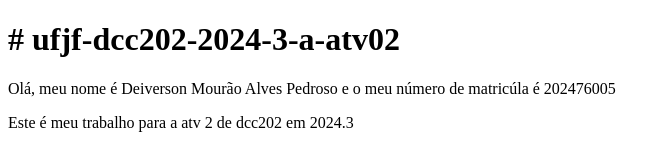
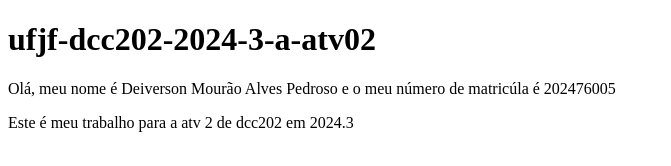
Before and after one commit to ufjf-dcc202/ufjf-dcc202-2024-3-b-atv02-DeiversonMAP, a plain HTML site: page index.html in a window 1280 px wide. Shown: the whole page, without its empty margins (0-671 px from the left). Drawn offline with Linux system fonts and the light colour scheme.

Commit message:
Adiciona conteúdo

```diff
--- a/index.html
+++ b/index.html
@@ -6,7 +6,7 @@
     <title>Document</title>
 </head>
     <body>
-        <h1># ufjf-dcc202-2024-3-a-atv02</h1>
+        <h1>ufjf-dcc202-2024-3-a-atv02</h1>
         <p>
             Olá, meu nome é Deiverson Mourão Alves Pedroso e o meu número de matricúla é 202476005
         </p>
```
